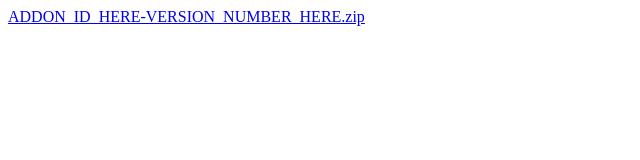
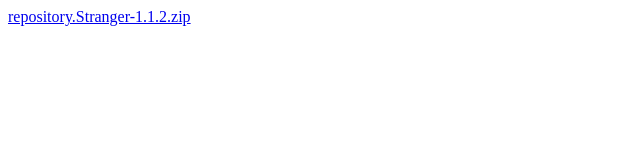
Before and after one commit to demex2008/Stranger, a plain HTML site: page repo/index.html in a window 1280 px wide. Shown: the whole page, without its empty margins (0-640 px from the left). Drawn offline with Linux system fonts and the light colour scheme.

Commit message:
Update index.html

```diff
--- a/repo/index.html
+++ b/repo/index.html
@@ -1 +1 @@
-<a href="ADDON_ID_HERE-VERSION_NUMBER_HERE.zip">ADDON_ID_HERE-VERSION_NUMBER_HERE.zip</a>
+<a href="ADDON_ID_HERE-VERSION_NUMBER_HERE.zip">repository.Stranger-1.1.2.zip</a>
```
